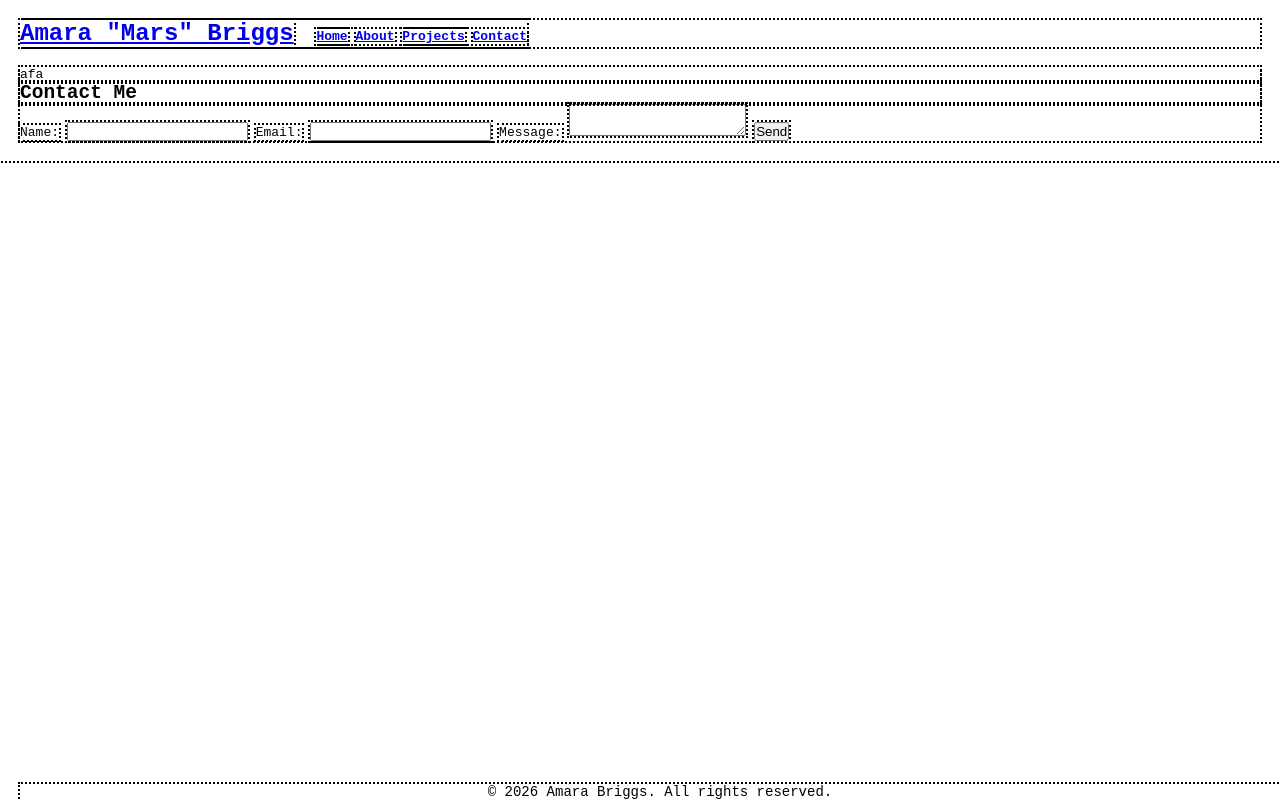
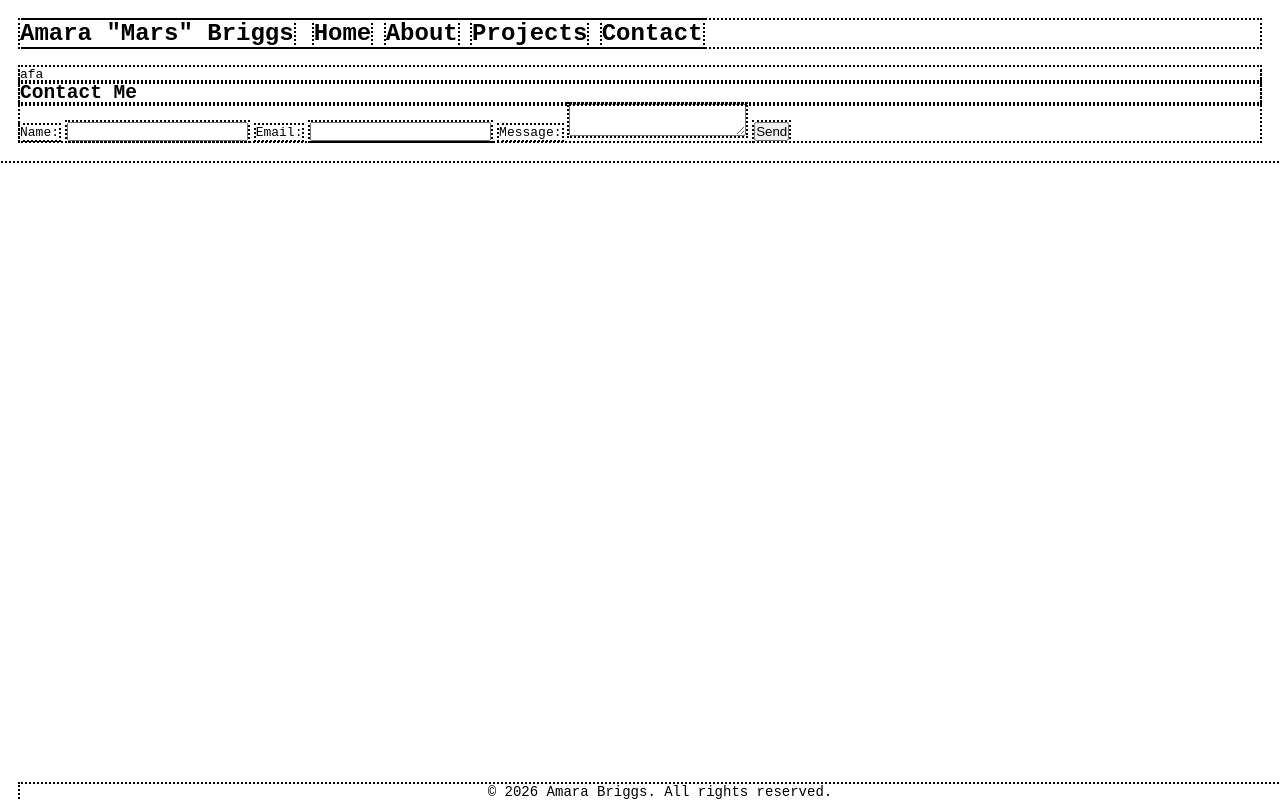
Before and after one commit to Magpie512/Personal-Website, a plain HTML site: page index.html in a window 1280 px wide. Drawn offline with Linux system fonts and the light colour scheme.

Commit message:
refactor navigation styles in style.css for improved layout

```diff
--- a/style/style.css
+++ b/style/style.css
@@ -20,18 +20,16 @@ header {
     display: flex;
 }
 
-.logo {
-    display: inline-block;
+nav {
+    display: flex;
+    gap: 20px;
     font-size: 24px;
     font-weight: bold;
 }
 
-.nav-links {
-    display: inline-block;
-    margin-left: 15px;
+nav a {
     text-decoration: none;
     color: black;
-    font-weight: bold;
 }
 
 footer {
```
